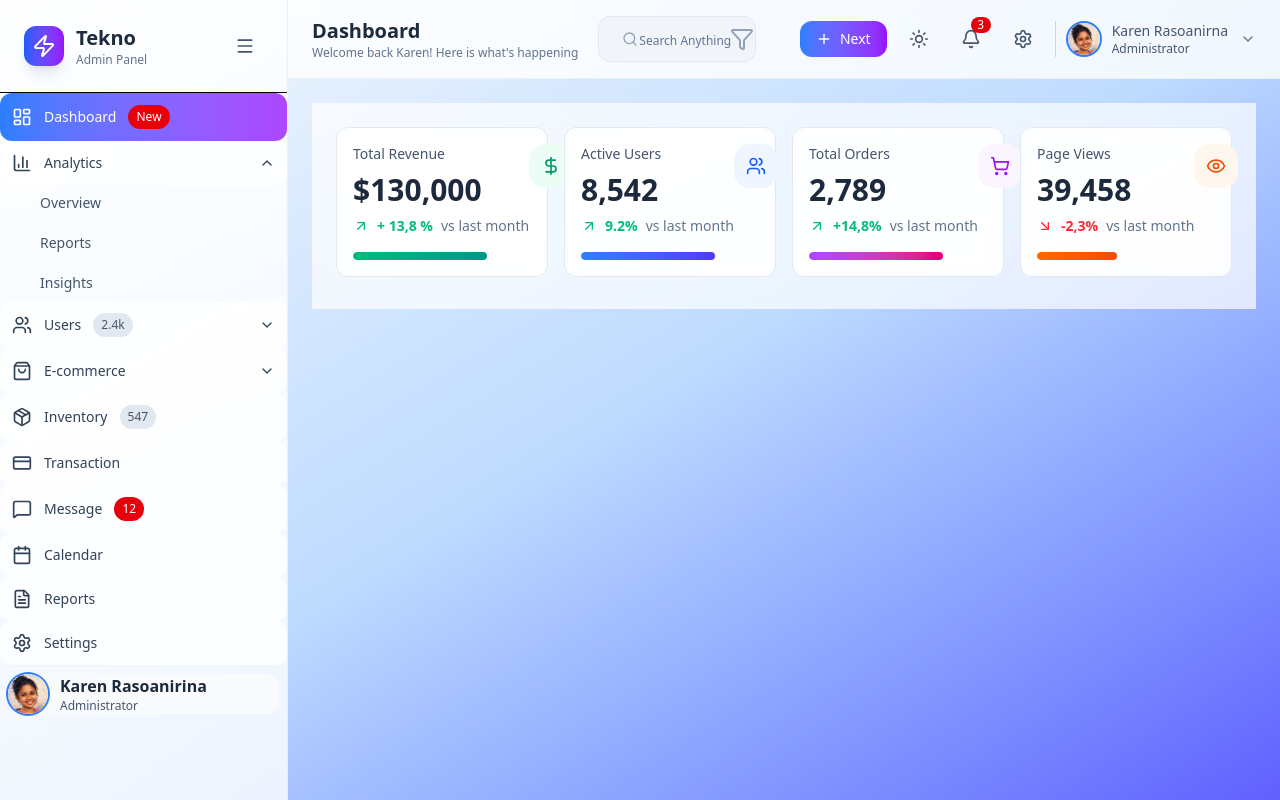
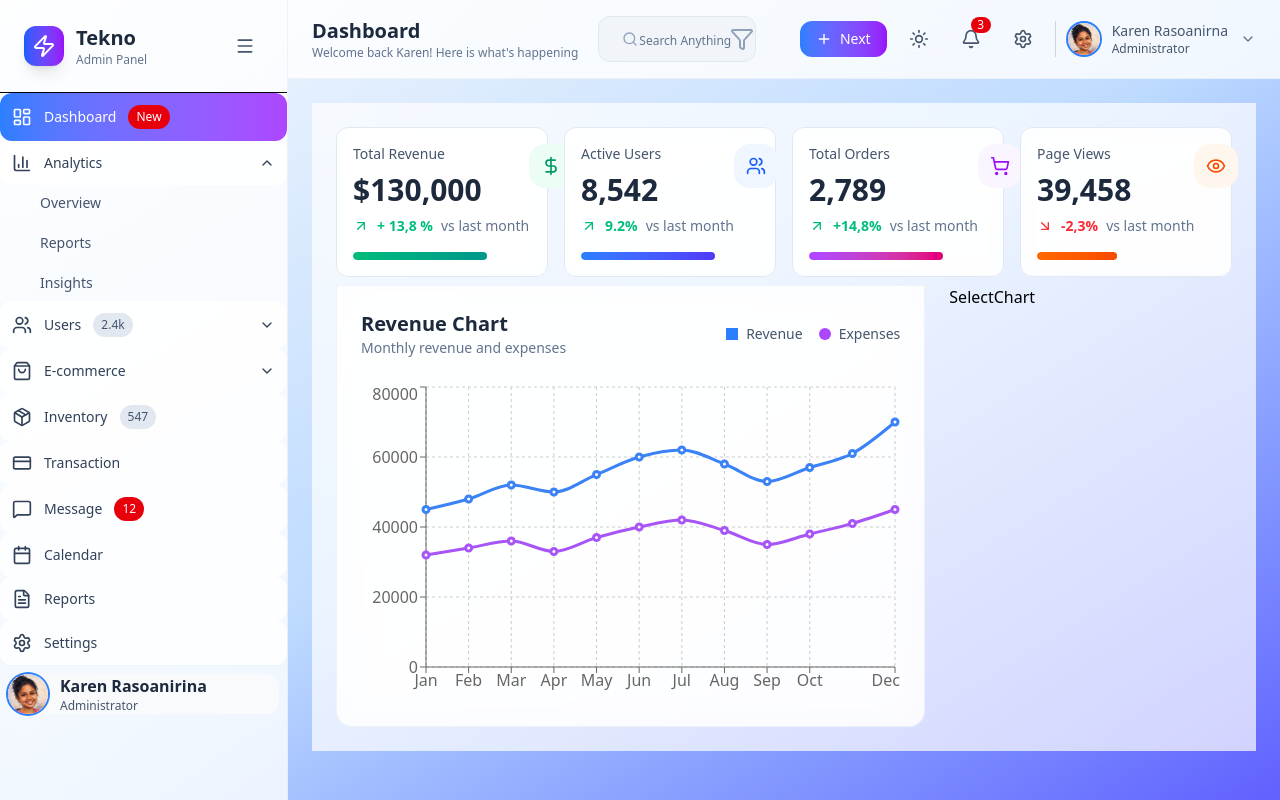
Before and after one commit to karen-rasoanirina/admin-dashboard, a React (Vite) app: page / in a window 1280 px wide. Built offline with nearby package versions, Linux system fonts and the light colour scheme.

Commit message:
revenueChart

```diff
--- a/package.json
+++ b/package.json
@@ -14,6 +14,7 @@
     "lucide-react": "^0.574.0",
     "react": "^19.2.0",
     "react-dom": "^19.2.0",
+    "recharts": "^3.7.0",
     "tailwindcss": "^4.1.18"
   },
   "devDependencies": {
--- a/src/components/Dashboard/ChartSection.tsx
+++ b/src/components/Dashboard/ChartSection.tsx
@@ -1,10 +1,14 @@
-
+import RevenueChart from "./RevenueChart"
+import SelectChart from "./SelectChart"
 
 const ChartSection = () => {
   return (
     <div className="grid grid-cols-1 xl:grid-cols-3 gap-6">
-        <div>
-
+        <div className="xl:col-span-2">
+            <RevenueChart/>
+        </div>
+        <div className="space-y-6">
+            <SelectChart/>
         </div>
     </div>
   )
--- /dev/null
+++ b/src/components/Dashboard/RevenueChart.tsx
@@ -0,0 +1,72 @@
+import {
+    ResponsiveContainer,
+    LineChart,
+    CartesianGrid,
+    XAxis,
+    YAxis ,
+    Tooltip,
+    Line,
+} from "recharts";
+const RevenueChart = () => {
+const data = [
+  { month: "Jan", revenue: 45000, expenses: 32000 },
+  { month: "Feb", revenue: 48000, expenses: 34000 },
+  { month: "Mar", revenue: 52000, expenses: 36000 },
+  { month: "Apr", revenue: 50000, expenses: 33000 },
+  { month: "May", revenue: 55000, expenses: 37000 },
+  { month: "Jun", revenue: 60000, expenses: 40000 },
+  { month: "Jul", revenue: 62000, expenses: 42000 },
+  { month: "Aug", revenue: 58000, expenses: 39000 },
+  { month: "Sep", revenue: 53000, expenses: 35000 },
+  { month: "Oct", revenue: 57000, expenses: 38000 },
+  { month: "Nov", revenue: 61000, expenses: 41000 },
+  { month: "Dec", revenue: 70000, expenses: 45000 },
+];
+
+  return (
+    <div className="bg-white/80 dark:bg-slate-900/80 backdrop-blur-xl rounded-b-2xl
+    border border-slate-200/50 dark:border-slate-700/50 p-6">
+        <div className="flex items-center justify-between mb-6">
+            <div>
+                <h3 className="text-xl font-bold text-slate-800 dark:text-white">
+                    Revenue Chart
+                </h3>
+                <p className="text-sm text-slate-500 dark:text-slate-400">
+                    Monthly revenue and expenses
+                </p>
+            </div>
+            <div className="flex items-center space-x-4">
+                <div className="flex items-center space-x-2">
+                    <div className="w-3 h-3 bg-blue-500"></div>
+                    <div className="text-sm text-slate-600 dark:text-slate-400 rounded-full">
+                        <span>Revenue</span>
+                    </div>
+                </div>
+                 <div className="flex items-center space-x-2">
+                    <div className="w-3 h-3 bg-purple-500 rounded-full"></div>
+                    <div className="text-sm text-slate-600 dark:text-slate-400">
+                        <span>Expenses</span>
+                    </div>
+                </div>
+
+            </div>
+        </div>
+        <div className="h-80">
+            <ResponsiveContainer width="100%" height="100%">
+                <LineChart data={data}>
+                    <CartesianGrid strokeDasharray="3 3"/>
+                    <XAxis dataKey="month"/>
+                    <YAxis/>
+                    <Tooltip formatter={(value)=>value?.toLocaleString() + "$"}/>
+                    <Line type="monotone" dataKey="revenue" stroke="#3b82f6" strokeWidth={3}/>
+                    <Line type="monotone" dataKey="expenses" stroke="#a855f7" strokeWidth={3}/>
+                </LineChart>
+
+            </ResponsiveContainer>
+
+        </div>
+    </div>
+  )
+}
+
+export default RevenueChart
--- /dev/null
+++ b/src/components/Dashboard/SelectChart.tsx
@@ -0,0 +1,8 @@
+
+const SelectChart = () => {
+  return (
+    <div>SelectChart</div>
+  )
+}
+
+export default SelectChart
```
Also changed, not shown: 1 other file (tests, documents, lock files or other folders).
